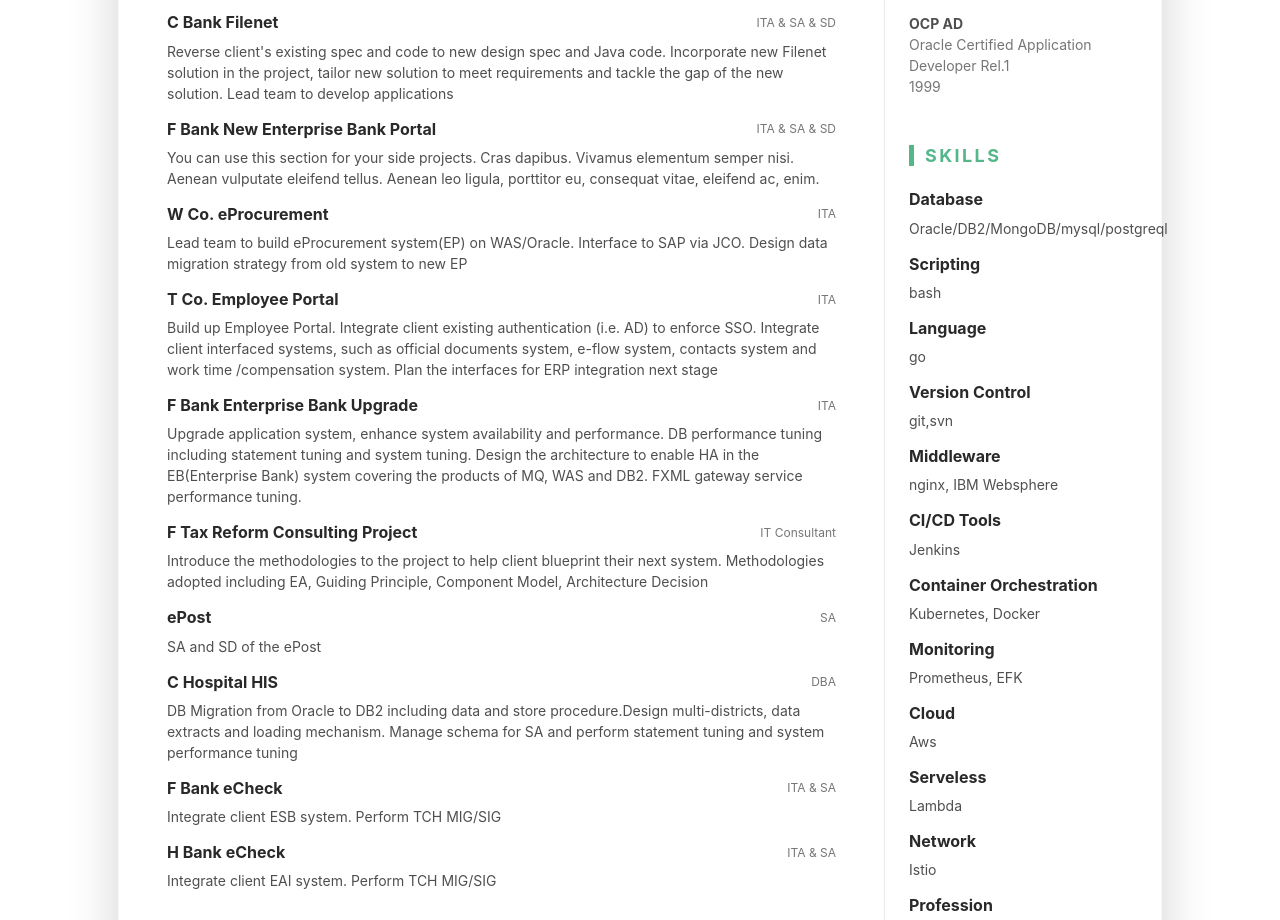
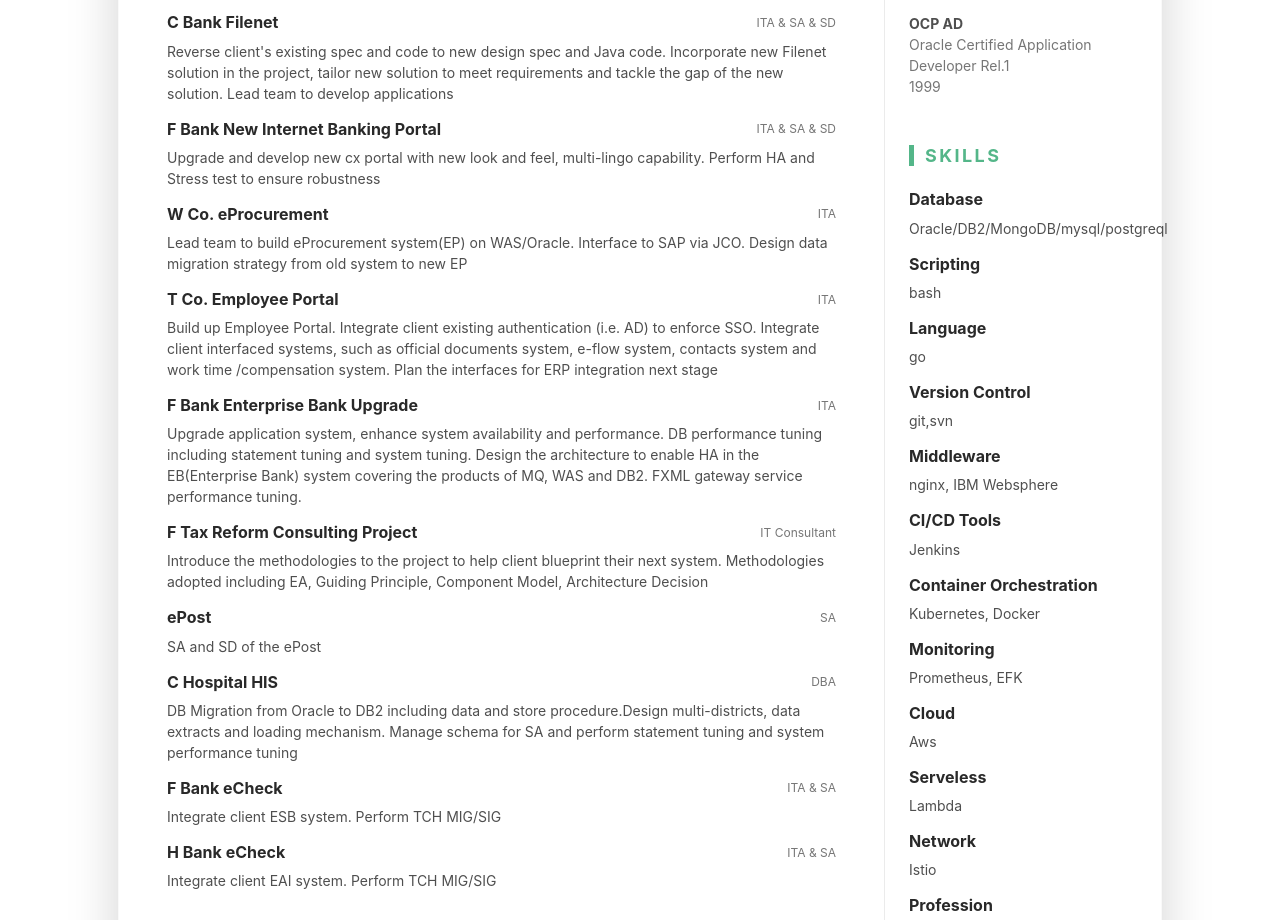
Before and after one commit to heifetzwu/heifetzwu.github.io, a plain HTML site: page index.html in a window 1280 px wide. Shown: the part 1066-1986 px from the top of the page. Drawn offline with nearby package versions, Linux system fonts and the light colour scheme.

Commit message:
fix typo error

```diff
--- a/index.html
+++ b/index.html
@@ -191,11 +191,11 @@
 
                                 <div class="item mb-3">
                                     <div class="item-heading row align-items-center mb-2">
-                                        <h4 class="item-title col-12 col-md-6 col-lg-8 mb-2 mb-md-0">F Bank New Enterprise Bank Portal </h4>
+                                        <h4 class="item-title col-12 col-md-6 col-lg-8 mb-2 mb-md-0">F Bank New Internet Banking Portal</h4>
                                         <div class="item-meta col-12 col-md-6 col-lg-4 text-muted text-left text-md-right">ITA &amp; SA &amp; SD</div>
                                     </div>
                                     <div class="item-content">
-                                        <p>You can use this section for your side projects. Cras dapibus. Vivamus elementum semper nisi. Aenean vulputate eleifend tellus. Aenean leo ligula, porttitor eu, consequat vitae, eleifend ac, enim.</p>
+                                        <p>Upgrade and develop new cx portal with new look and feel, multi-lingo capability. Perform HA and Stress test to ensure robustness</p>
                                     </div>
                                 </div>
 
```
Also changed, not shown: index_en.html (+2 -2 lines).
